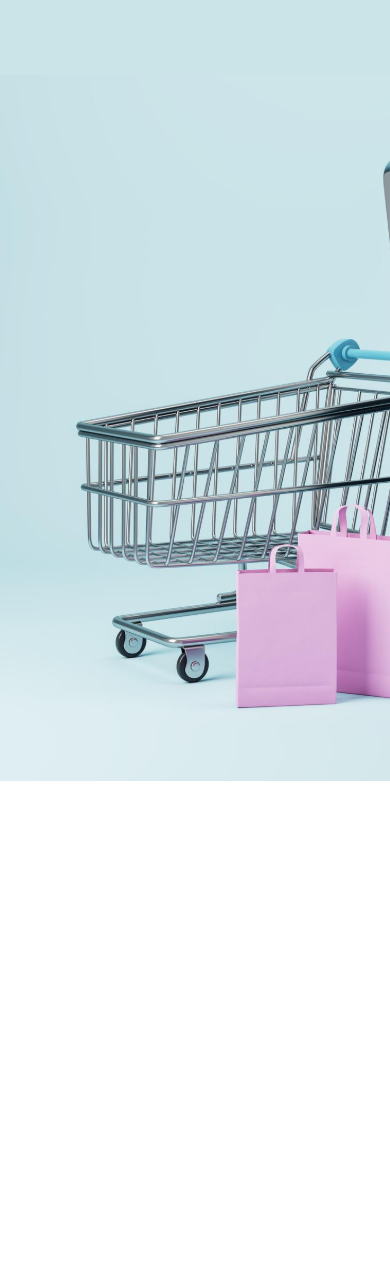
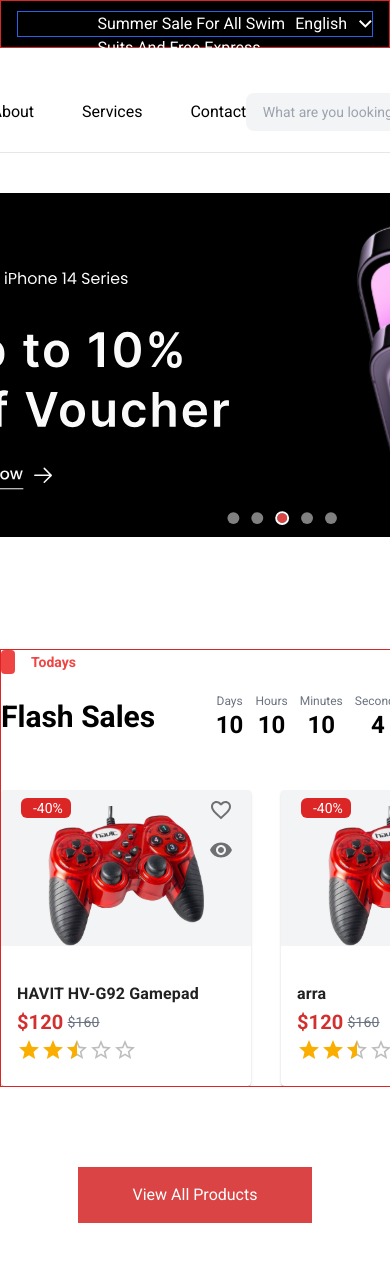
Before and after one commit to zarrar79/E-commerce-Store, a React (Vite) app: page / in a window 390 px wide. Shown: the top 1262 px of the page. Before the commit the page ends 844 px from the top, so only its background shows below. Built offline with nearby package versions, Linux system fonts and the light colour scheme.

Commit message:
Responsive slider

```diff
--- a/src/App.jsx
+++ b/src/App.jsx
@@ -8,11 +8,11 @@
 function App() {
 
   return (
-    // <HomePage />
+    <HomePage />
 
     // <SignUp/>
 
-    <Login />
+    // <Login />
   )
 }
 
--- a/src/Components/ProductCard.jsx
+++ b/src/Components/ProductCard.jsx
@@ -11,7 +11,7 @@
   const [isHovered, setIsHovered] = useState(false);
 
   return (
-      <Card className="flex flex-col w-[250px] rounded-lg relative shadow-md border"
+      <Card className="product-card flex flex-col w-[250px] rounded-lg relative shadow-md"
         onMouseEnter={() => setIsHovered(true)}
         onMouseLeave={() => setIsHovered(false)}
       >
--- a/src/Components/Products_Button.jsx
+++ b/src/Components/Products_Button.jsx
@@ -3,7 +3,7 @@
 
 export default function Products_Button({ prop }) {
     return (
-        <div className="flex flex-col gap-[60px] w-[1170px]">
+        <div className="products-container flex flex-col gap-[60px] w-[1170px]">
             <div className="flex justify-between">
                 <Title prop={{
                     title1: prop.title1,
--- a/src/Components/Slider.jsx
+++ b/src/Components/Slider.jsx
@@ -48,7 +48,7 @@
 
     return (
 
-        <div className='flex flex-col ' style={{ rowGap: prop.spacing, width: prop.containerWidth, marginLeft: prop.marginLeft, marginTop: prop.marginTop }}>
+        <div className={`slider borer border-red-600 flex flex-col w-[${prop.containerWidth}] ml-[${prop.marginLeft}] mt-[${prop.marginTop}]`} style={{ rowGap: prop.spacing }}>
 
 
 
@@ -63,7 +63,7 @@
 
                         }}
                     />
-                    <div className='mt-[40px] max-w-40 mr-10'>
+                    <div className='slider-buttons mt-[40px] max-w-40 mr-10'>
                         <button className='p-3 size-12 bg-slate-200 rounded-full' onClick={() => moveSlider('prev')}>
                             <img src="./icons_arrow.svg" alt="" />
                         </button>
@@ -72,16 +72,16 @@
                         </button>
                     </div>
                 </div>}
-            <div className="border overflow-hidden" style={{ width: prop.width }}>
+            <div className={`container overflow-hidden `} style={{  }}>
                 <div
-                    className=" flex transition-all duration-500 ease-in-out "
+                    className={`slider-itemwidth-movement w-[${prop.width}] flex transition-all duration-500 ease-in-out`}
                     style={{
                         transform: `translateX(-${(i - 1) * prop.itemWidth}px)`,
                         gap: prop.gapbetween,
                     }}
                 >
 
-                    {prop.isComponent ? prop.component : <div className='flex'>
+                    {prop.isComponent ? prop.component : <div className='image-slider flex w-[892px]'>
                         <div style={itemStyles}><img src={prop.image} alt="" /></div>
                         <div style={itemStyles}><img src={prop.image} alt="" /></div>
                         <div style={itemStyles}><img src={prop.image} alt="" /></div>
--- a/src/Components/TopHeader.jsx
+++ b/src/Components/TopHeader.jsx
@@ -1,9 +1,9 @@
 export default function TopHeader() {
     return (
 
-        <div className="bg-black text-white px-4 flex items-center justify-center h-[48px]">
+        <div className="bg-black w-[100vw] border border-red-600 text-white px-4 flex items-center justify-center h-[48px]">
 
-            <div className="w-[1170px]">
+            <div className="top-header w-[1170px] border border-blue-600">
                 <div className="absolute left-1/2 transform -translate-x-1/2">
                     Summer Sale For All Swim Suits And Free Express Delivery - OFF 50%! &nbsp;
                     <span className="font-bold cursor-pointer"> Shop Now</span>
--- a/src/Pages/HomePage.jsx
+++ b/src/Pages/HomePage.jsx
@@ -13,6 +13,7 @@
 import NewArrivalComponent from '../Components/NewArrivalComponent.jsx'
 import BottomComponents from '../Components/BottomComponents.jsx'
 import Footer from '../Components/Footer.jsx'
+import "../Pages/HomePageResponsive.css"
 
 
 export default function HomePage() {
@@ -334,7 +335,7 @@
                     <NavigationBar />
                 </div>
                 <hr className='-mt-16' />
-                <div className='flex justify-center -mt-10'>
+                <div className='flex justify-center gap-8 -mt-10'>
                     <SideBar />
                     <Slider
                         prop={{
@@ -356,7 +357,7 @@
 
 
                 {/* Flash Sales */}
-                <div className='ml-auto mt-8 w-[1308px]'>
+                <div className='Flash-sales-slider ml-auto mt-8 max-w-[1308px] border border-red-600'>
                     <Slider
                         prop={{
                             itemWidth: 280,
@@ -391,7 +392,7 @@
                 <div className=''>
                     <div className='flex justify-center '>
 
-                        <div className=''>
+                        <div className='center-slider'>
                             <Slider
                                 prop={{
                                     itemWidth: 200,
@@ -418,12 +419,12 @@
                     </div>
                 </div>
 
-                <hr className='w-[1170px] mx-auto' />
+                <hr className='max-w-[1170px] mx-auto' />
 
                 {/* Best Selling Products */}
 
                 <div className=' '>
-                    <div className=' flex justify-center '>
+                    <div className='flex justify-center '>
                         <Products_Button prop={{
                             component: <>{
                                 homePage_Product_Button.map((data) => (
@@ -454,7 +455,7 @@
                 <div className='flex flex-col items-center gap-10 '>
                     <div className='  flex justify-center '>
 
-                        <div>
+                        <div className='center-slider'>
                             <Slider
                                 prop={{
                                     itemWidth: 310,
--- /dev/null
+++ b/src/Pages/HomePageResponsive.css
@@ -0,0 +1,77 @@
+@media (min-width: 1280px) and (max-width: 1340px) {
+    .Flash-sales-slider {
+        /* border: 2px solid red; */
+        max-width: 1200px;
+        margin-left: auto;
+        overflow: hidden;
+    }
+    .Flash-sales-slider .slider  {
+        /* border: 2px solid blue; */
+        max-width: 1200px;
+    }
+
+    .Flash-sales-slider .slider .container {
+        border: 2px solid green;
+        max-width: 1200px;
+    }
+
+    .center-slider {
+        /* border: 2px solid red; */
+        max-width: 1100px;
+        overflow: hidden;
+    }
+    .center-slider .slider  {
+        /* border: 2px solid blue; */
+        max-width: 1100px;
+    }
+
+}
+
+
+@media (min-width: 800px) and (max-width: 1279px) {
+    .Flash-sales-slider {
+        border: 2px solid red;
+        max-width: 1080px;
+        margin-left: auto;
+        overflow: hidden;
+    }
+
+    .Flash-sales-slider .slider  {
+        border: 2px solid blue;
+        max-width: 1080px;
+    }
+
+    .Flash-sales-slider .slider .container {
+        border: 2px solid green;
+        max-width: 1080px;
+    }
+
+
+    .center-slider {
+        border: 2px solid red;
+        max-width: 980px;
+        overflow: hidden;
+    }
+    .center-slider .slider  {
+        border: 2px solid blue;
+        max-width: 980px;
+    }
+
+    .products-container{
+        border: 2px solid red;
+        max-width: 1000px;
+    }
+    .product-card{
+        border: 2px solid blue;
+        max-width: 220px;
+    }
+
+    .slider-itemwidth-movement{
+        /* width: 320px; */
+        transform: translateX(120px);
+    }
+    .image-slider{
+        width: 892px;
+    }
+
+}
```
